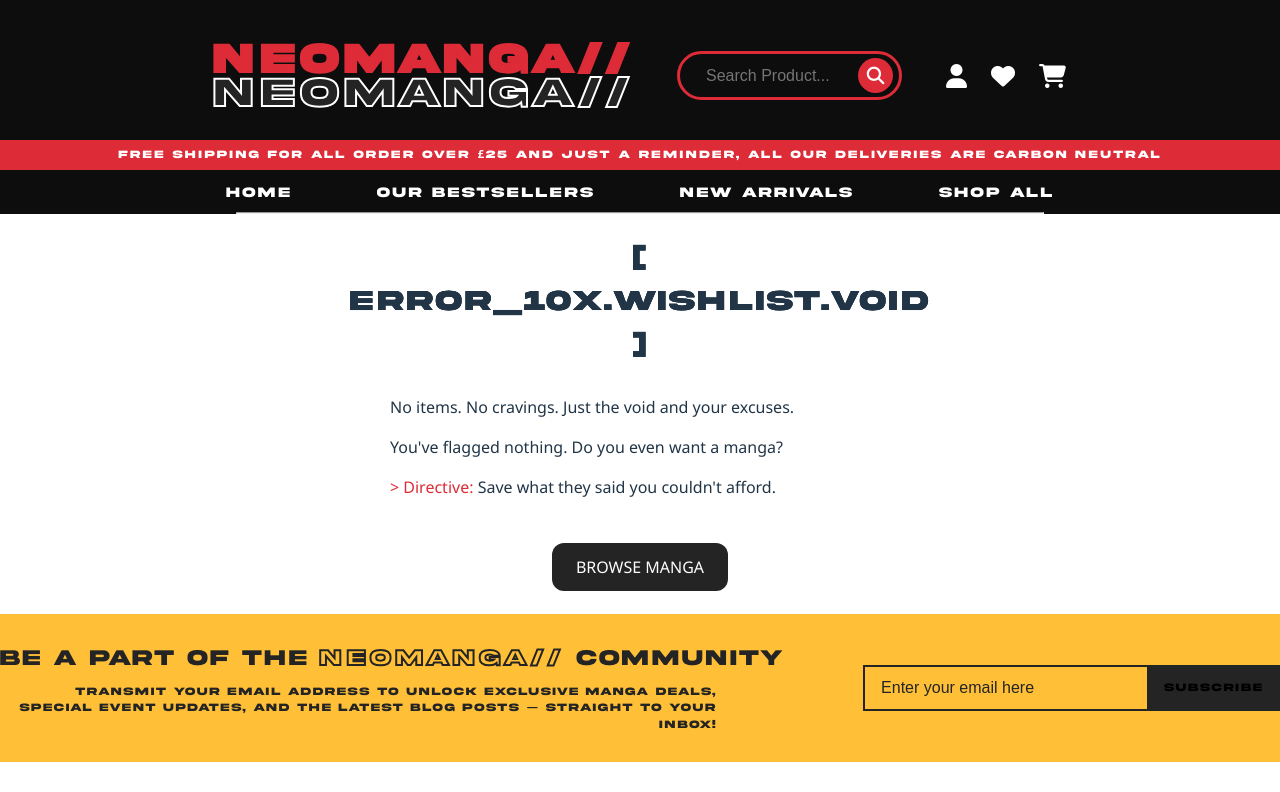
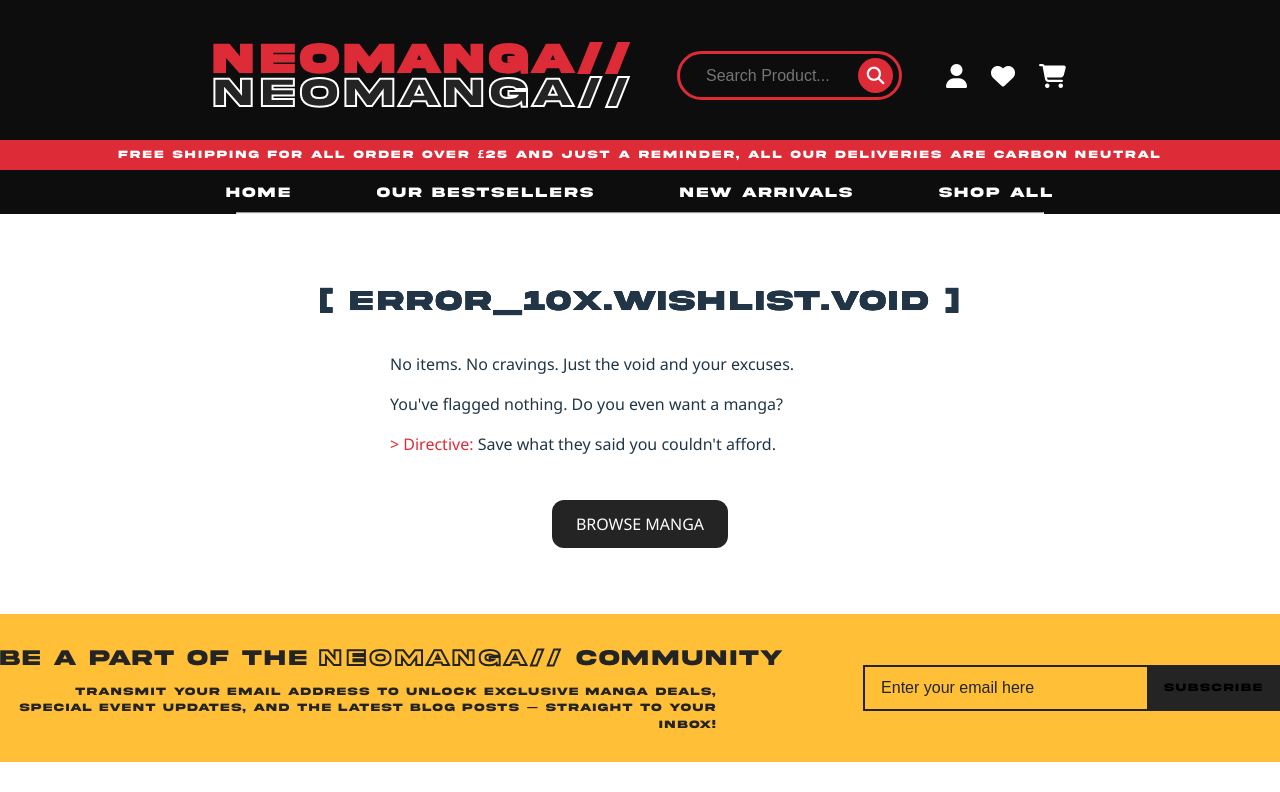
Before and after one commit to jpholdsworth/neomanga, a React (Vite) app: page /wishlist in a window 1280 px wide. Shown: the top 792 px of the page. Built offline with nearby package versions, Linux system fonts and the light colour scheme.

Commit message:
add styles for the wishlist component

```diff
--- a/src/styles/shopping-cart.css
+++ b/src/styles/shopping-cart.css
@@ -4,7 +4,7 @@
     margin: auto;
 }
 
-.cart-title {
+.cart-title, .wishlist-title {
     width: 60vw;
     text-align: left;
     font-size: 1.7rem;
@@ -18,7 +18,7 @@
 }
 
 .no-item {
-    width: 600px;
+    width: 650px;
     font-family: 'Noto Sans', sans-serif;
     height: 50vh;
     display: flex;
```
